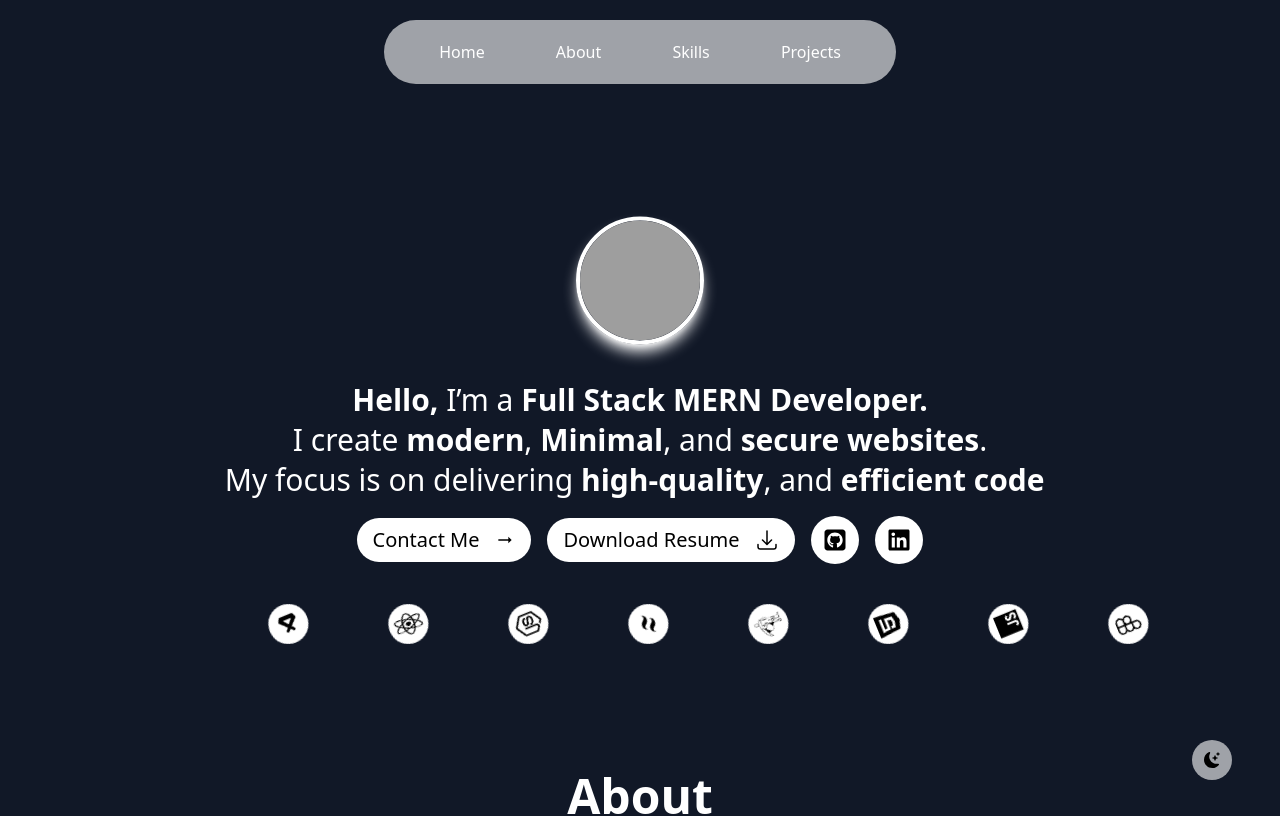
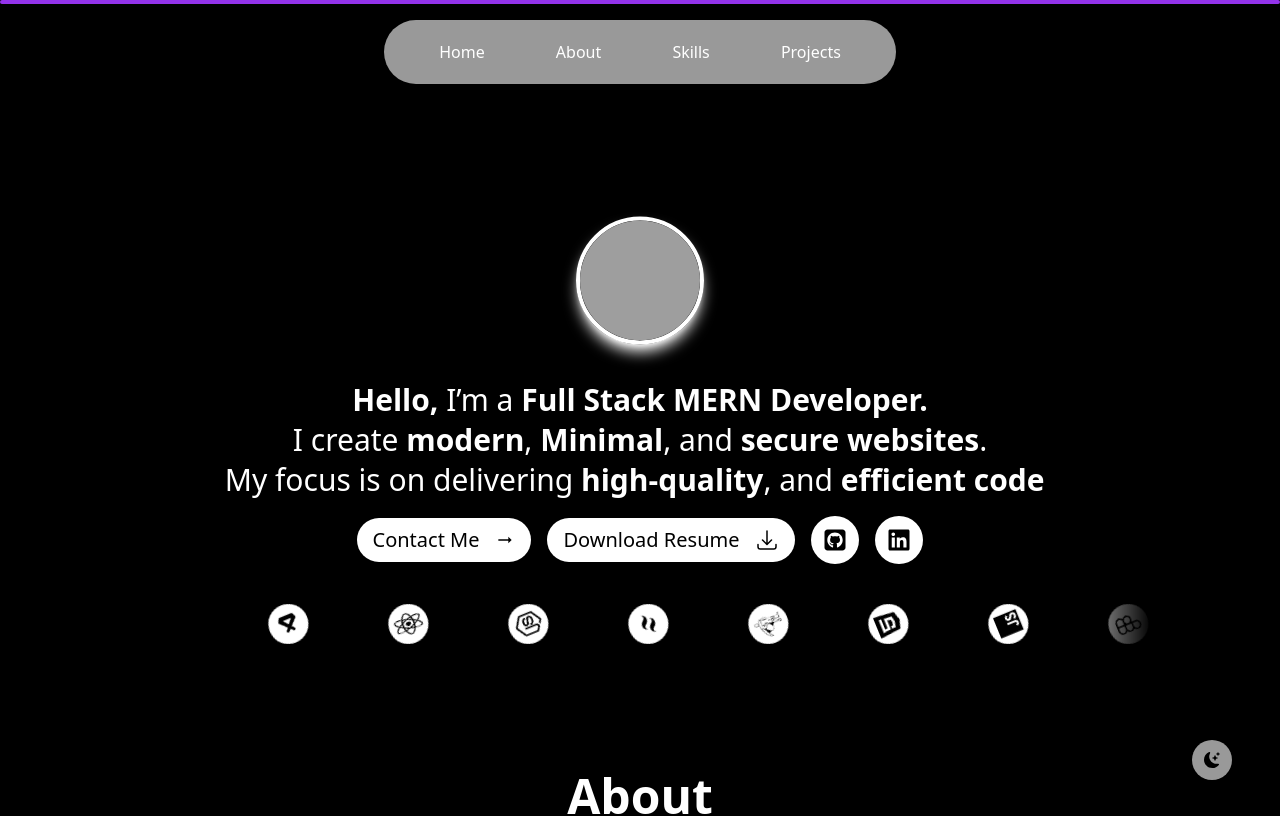
Before and after one commit to abhiishekh/FinalPortfolio, a React (Vite) app: page / in a window 1280 px wide. Shown: the top 816 px of the page. Built offline with nearby package versions, Linux system fonts and the light colour scheme; grey boxes are pictures that could not be loaded.

Commit message:
scroll Bar addition

```diff
--- a/package.json
+++ b/package.json
@@ -14,6 +14,7 @@
     "@gsap/react": "^2.1.1",
     "emailjs-com": "^3.2.0",
     "gsap": "^3.12.5",
+    "motion": "^12.0.5",
     "react": "^18.3.1",
     "react-dom": "^18.3.1",
     "react-icons": "^5.3.0",
--- a/src/App.tsx
+++ b/src/App.tsx
@@ -7,13 +7,14 @@ import Projects from './components/Projects';
 import Contact from './components/Contact';
 import Footer from './components/Footer';
 import { BsFillMoonStarsFill } from "react-icons/bs";
+import { motion, useScroll } from 'motion/react';
 
 
 const App = () => {
 
   const [mousePosition, setMousePosition] = useState({ x: 0, y: 0 });
   const [darkmode, setDarkMode] = useState(true)
-
+  const { scrollXProgress , scrollYProgress } = useScroll()
 
   useEffect(() => {
     const handleMouseMove = (event: MouseEvent) => {
@@ -42,31 +43,36 @@ const App = () => {
 
   };
 
-  const handledarkmode=()=>{
+  const handledarkmode = () => {
     setDarkMode(!darkmode)
   }
 
   return (
     <>
-    <div className={darkmode?'dark':''}>
+
+      <div className={darkmode ? 'dark' : ''}>
         <div className="h-screen w-full fixed backdrop-blur-md pointer-events-none z-5 bg-red-200/20"></div>
         <div className={`transition-all duration-300 ease-in-out ${darkmode ?
-        'dark:bg-gray-900' : 'bg-mainbg/60 text-black'} w-full h-full flex items-center justify-center relative z-1 `}>
-
+          'dark:bg-black' : 'bg-mainbg/60 text-black'} w-full h-full flex items-center justify-center relative z-1 `}>
+          <motion.div
+          style={{scaleX: scrollYProgress}}
+                className=' fixed top-0 left-0 right-0 h-1 origin-left bg-purple-600 rounded-lg z-50'
+                 >
+          </motion.div>
           <main className="h-full w-full mx-5 md:mx-20 lg:mx-32 2xl:mx-75 relative z-10 ">
 
-        <Nav darkmode={darkmode}/>
+            <Nav darkmode={darkmode} />
             <Intro darkmode={darkmode} />
-        <About darkmode={darkmode}/>
-        <Skills darkmode={darkmode}/>
-        <Projects darkmode={darkmode}/>
-        <Contact darkmode={darkmode}/>
+            <About darkmode={darkmode} />
+            <Skills darkmode={darkmode} />
+            <Projects darkmode={darkmode} />
+            <Contact darkmode={darkmode} />
             <hr className="h-0.5 w-full bg-slate-500 mb-5" />
             <Footer />
             <div className=' flex items-center justify-end w-full bg-red-200 h-50'>
 
               <div className='fixed bottom-5 right-[2.5rem] md:right-[3rem]  flex items-center justify-center w-10 h-10 bg-white/60 rounded-full z-50'>
-           <BsFillMoonStarsFill onClick={handledarkmode}/>
+                <BsFillMoonStarsFill onClick={handledarkmode} />
               </div>
             </div>
           </main>
--- a/src/components/Intro.tsx
+++ b/src/components/Intro.tsx
@@ -102,7 +102,12 @@ const Intro:React.FC<IntroProps> = ({darkmode}) => {
         </div>
       </div>
 
-      <div className=' overflow-hidden w-full mt-10'>
+      <div className=' overflow-hidden w-full mt-10 '>
+      <div className="absolute w-full h-10 z-10 bg-black" style={{
+  maskImage: "linear-gradient(to right, rgba(0, 0, 0, 1) 0%, rgba(0, 0, 0, 0) 10%, rgba(0, 0, 0, 0) 90%, rgba(0, 0, 0, 1) 100%)",
+  WebkitMaskImage: "linear-gradient(to right, rgba(0, 0, 0, 1) 0%, rgba(0, 0, 0, 0) 10%, rgba(0, 0, 0, 0) 90%, rgba(0, 0, 0, 1) 100%)"
+}}></div>
+
         <div className=' icon flex items-center justify-center gap-10 lg:gap-20 w-full'>
           <img className =' w-10 h-10 rounded-full' src={vscode} alt="vscode" />
           <img className =' w-10 h-10 rounded-full' src={react} alt="react" />
--- a/src/components/Nav.tsx
+++ b/src/components/Nav.tsx
@@ -8,8 +8,8 @@ interface IntroProps {
 const Nav:React.FC<IntroProps> = ({darkmode}) => {
   useGSAP(() => {
     gsap.from('.nav-item', {
-      y:30,
-      duration: 0.8,
+      x:30,
+      duration: 0.6,
       stagger: 0.2,
       opacity: 0,
       delay:1
```
Also changed, not shown: 1 other file (tests, documents, lock files or other folders). Lines whose indentation alone changed are shown as unchanged.
